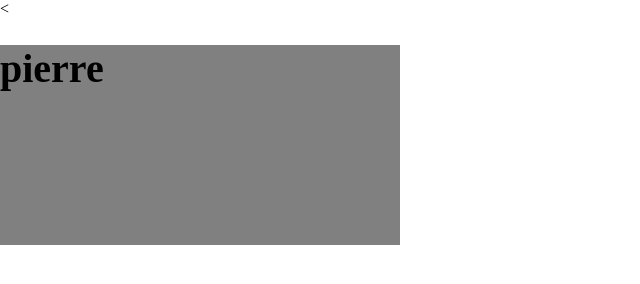
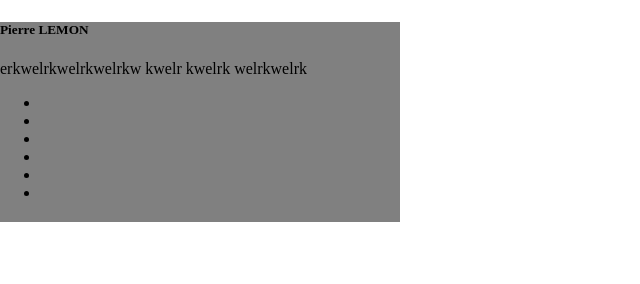
Before and after one commit to e4web/vcard, a plain HTML site: page index.html in a window 1280 px wide. Shown: the whole page, without its empty margins (0-640 px from the left). Drawn offline with Linux system fonts and the light colour scheme.

Commit message:
version0.1a

```diff
--- a/index.html
+++ b/index.html
@@ -8,8 +8,58 @@
   <body>
 
 
-    <<div class="container">
-          <h1>pierre</h1>
+    <div class="container">
+          <div class="logo">
+
+          </div>
+
+          <div class="background">
+
+            <div class="profile_pic">
+
+            </div>
+
+          </div>
+
+<div class="profile_details">
+  <div class="profile_name">
+    <h5>Pierre LEMON</h5>
+  </div>
+
+<div class="profile_more_details">
+  <p>erkwelrkwelrkwelrkw kwelr kwelrk welrkwelrk</p>
+
+</div>
+
+
+</div>
+
+<div class="social_media_buttons">
+
+
+<ul>
+  <li></li>
+  <li></li>
+  <li></li>
+  <li></li>
+  <li></li>
+  <li></li>
+</ul>
+
+</div>
+
+<div class="quick_links">
+
+<div class="left_mail">
+
+</div>
+
+<div class="right_mobil">
+
+</div>
+
+</div>
+
     </div>
 
 
```
